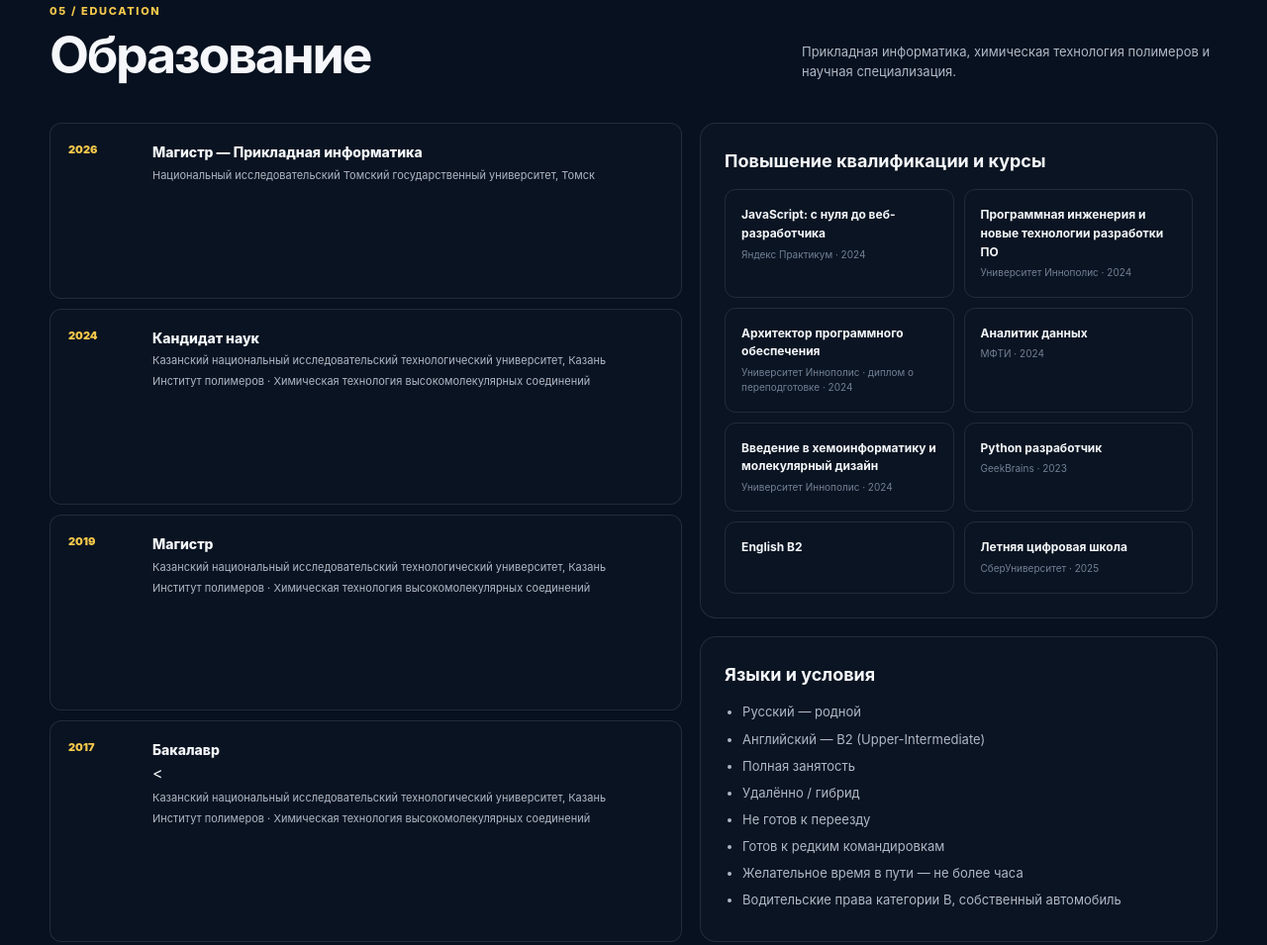
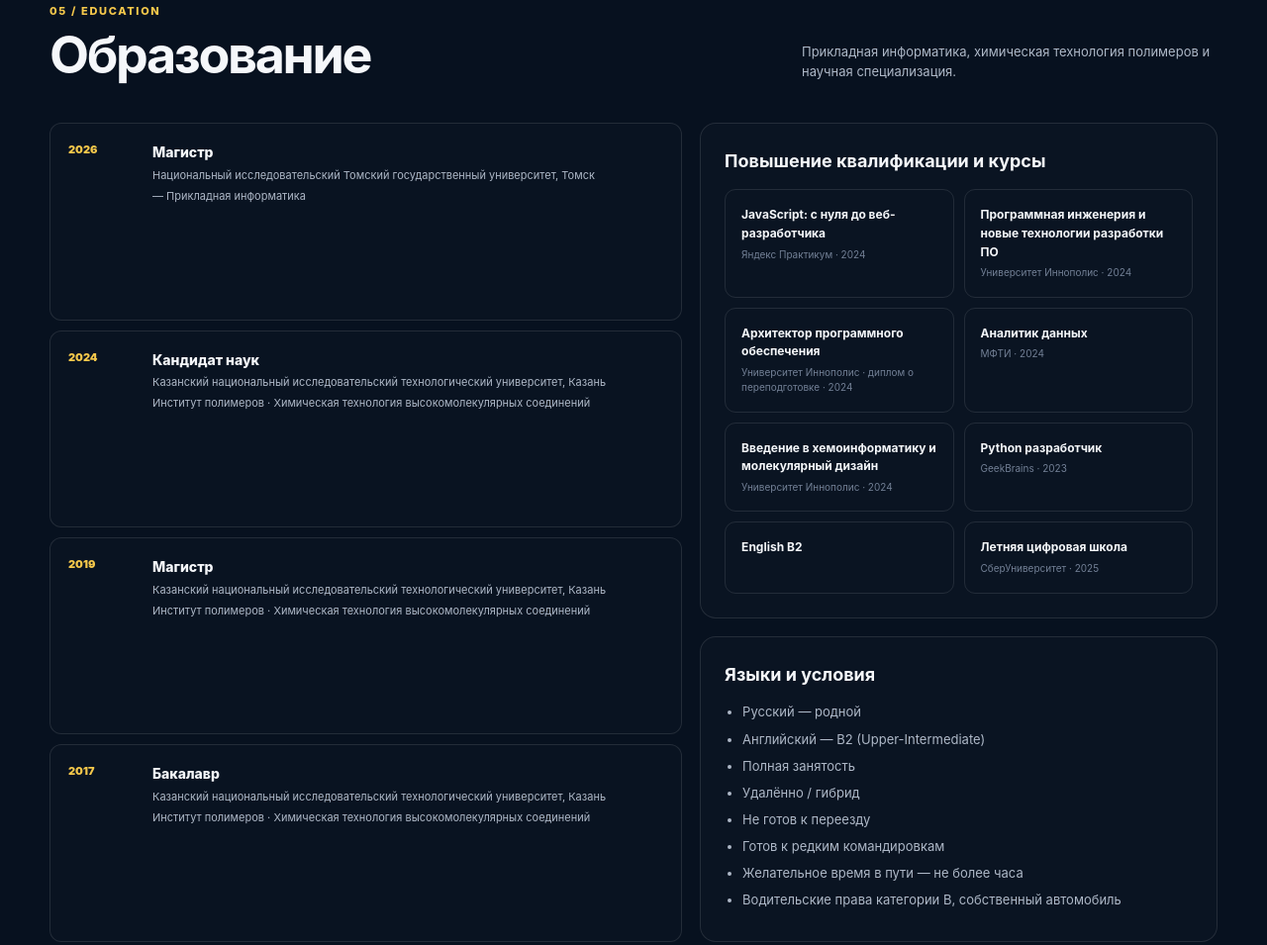
Before and after one commit to servgri/servgri.github.io, a plain HTML site: page resume.html in a window 1280 px wide. Shown: the part 5945-6900 px from the top of the page at 99% size. Drawn offline with Linux system fonts and the light colour scheme.

Commit message:
education correction

```diff
--- a/resume.html
+++ b/resume.html
@@ -597,10 +597,11 @@
                     <article class="edu-item">
                         <div class="edu-year">2026</div>
                         <div>
-                            <div class="edu-title">Магистр — Прикладная информатика</div>
+                            <div class="edu-title">Магистр</div>
                             <div class="edu-org">Национальный исследовательский Томский государственный университет,
                                 Томск
                             </div>
+                            <div class="edu-org">— Прикладная информатика                     </div>
                         </div>
                     </article>
 
@@ -634,7 +635,6 @@
                         <div class="edu-year">2017</div>
                         <div>
                             <div class="edu-title">Бакалавр</div>
-                            <
                             <div class="edu-org">Казанский национальный исследовательский технологический университет,
                                 Казань
                             </div>
```
